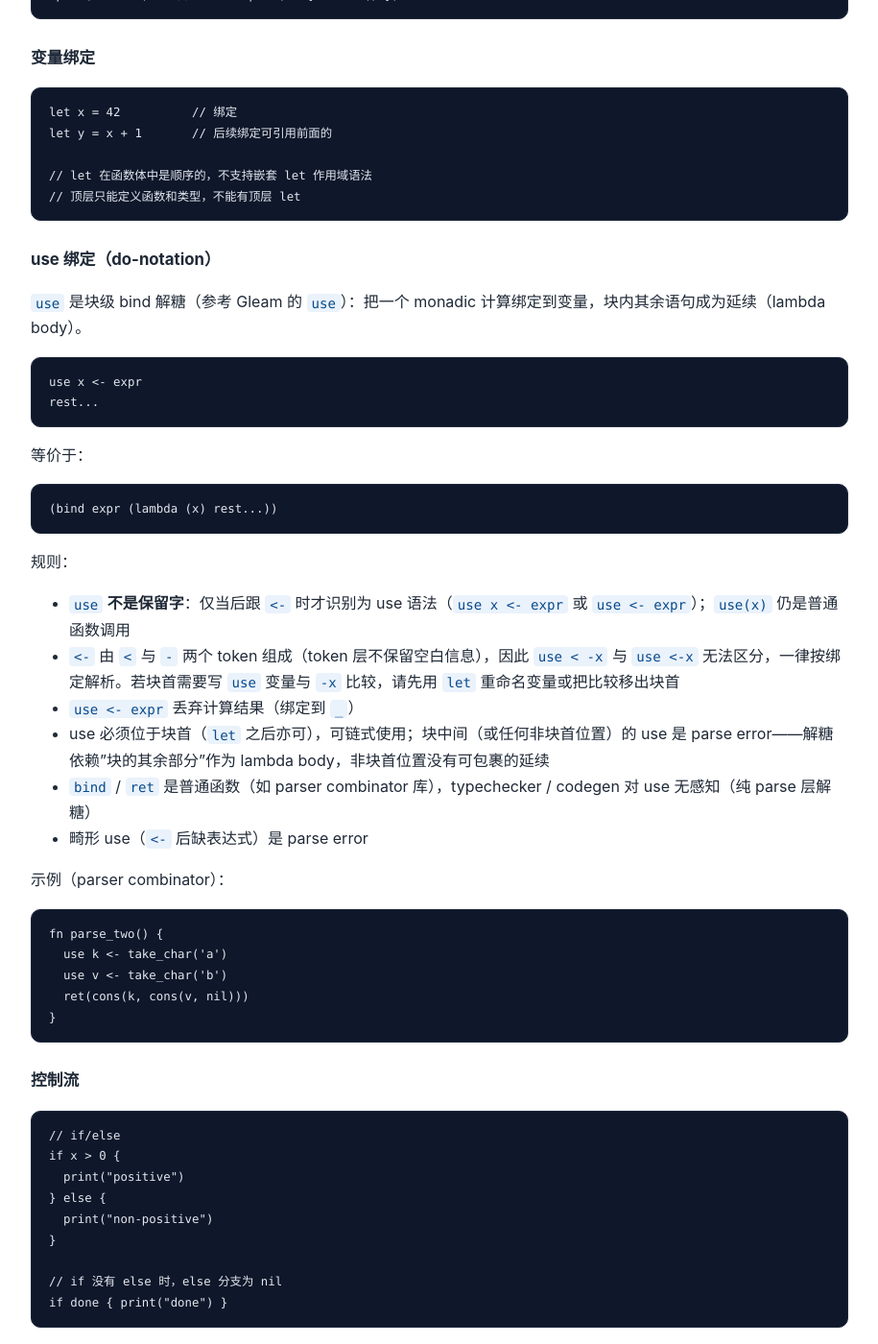
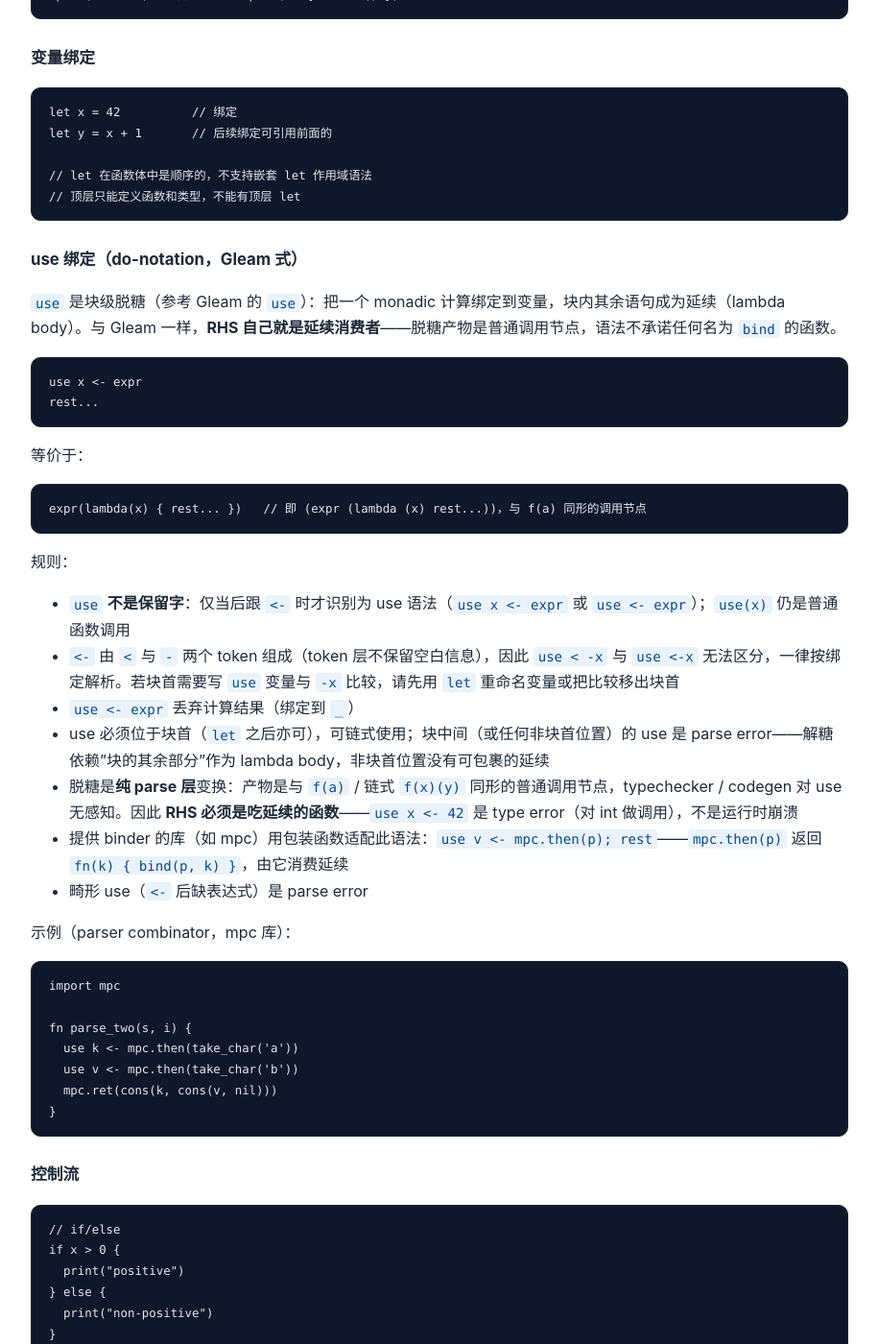
Before and after one commit to tiancaiamao/tinyactor, a Jekyll site: the page built from docs/ta-language-spec.md, in a window 1280 px wide and 1400 px high, scrolled down 1997 px. Shown: the whole window at 96% size, without its empty margins (182-1097 px from the left). Built offline with Jekyll 4.4.1, drawn with Linux system fonts in a browser that asks for light colours; our own code applies the rules of GitHub Pages for plain Markdown files.

Commit message:
use: desugar to direct call, drop the bare-bind convention (fixes #93) (#95)
Gleam-style: 'use x <- e; rest' now desugars to the ordinary call node
(e (lambda (x) rest)) — the RHS itself consumes the continuation; the
syntax no longer promises any function named bind.

- parser: block/expression use desugaring emits a plain call AST shape;
  internal head (use . bind) -> (use . use); no 'bind residue anywhere
- typecheck: expression-headed calls ((f x) y ...) now infer the callee
  and unify against the arrow (previously fresh var, silently unchecked);
  required so 'use x <- 42' is a compile-time 'cannot unify int with
  'a -> 'b'. No use special-casing. codegen untouched.
- mpc: add pub fn then(p) as the binder-friendly wrapper
- migrate json.ta, use-basic, mpc-basic, mpc-json; use-neg-basic.ta was
  a positive 'glued negative literal' test whose RHS is now int, moved
  to use-neg-basic-errors.ta (per-case fns per #90); parse-shape coverage
  moved into parser-ast.ta
- spec: use section rewritten for the Gleam semantics
- behavior verified byte-identical vs baseline for all migrated tests;
  bootstrap fixed point x2; make test all categories Failed: 0

Eval: .pge/eval-use-gleam.md PASS 7/7

````diff
--- a/docs/ta-language-spec.md
+++ b/docs/ta-language-spec.md
@@ -79,9 +79,9 @@ let y = x + 1       // 后续绑定可引用前面的
 // 顶层只能定义函数和类型，不能有顶层 let
 ```
 
-### use 绑定（do-notation）
+### use 绑定（do-notation，Gleam 式）
 
-`use` 是块级 bind 解糖（参考 Gleam 的 `use`）：把一个 monadic 计算绑定到变量，块内其余语句成为延续（lambda body）。
+`use` 是块级脱糖（参考 Gleam 的 `use`）：把一个 monadic 计算绑定到变量，块内其余语句成为延续（lambda body）。与 Gleam 一样，**RHS 自己就是延续消费者**——脱糖产物是普通调用节点，语法不承诺任何名为 `bind` 的函数。
 
 ```ta
 use x <- expr
@@ -91,7 +91,7 @@ rest...
 等价于：
 
 ```ta
-(bind expr (lambda (x) rest...))
+expr(lambda(x) { rest... })   // 即 (expr (lambda (x) rest...))，与 f(a) 同形的调用节点
 ```
 
 规则：
@@ -100,16 +100,19 @@ rest...
 - `<-` 由 `<` 与 `-` 两个 token 组成（token 层不保留空白信息），因此 `use < -x` 与 `use <-x` 无法区分，一律按绑定解析。若块首需要写 `use` 变量与 `-x` 比较，请先用 `let` 重命名变量或把比较移出块首
 - `use <- expr` 丢弃计算结果（绑定到 `_`）
 - use 必须位于块首（`let` 之后亦可），可链式使用；块中间（或任何非块首位置）的 use 是 parse error——解糖依赖"块的其余部分"作为 lambda body，非块首位置没有可包裹的延续
-- `bind` / `ret` 是普通函数（如 parser combinator 库），typechecker / codegen 对 use 无感知（纯 parse 层解糖）
+- 脱糖是**纯 parse 层**变换：产物是与 `f(a)` / 链式 `f(x)(y)` 同形的普通调用节点，typechecker / codegen 对 use 无感知。因此 **RHS 必须是吃延续的函数**——`use x <- 42` 是 type error（对 int 做调用），不是运行时崩溃
+- 提供 binder 的库（如 mpc）用包装函数适配此语法：`use v <- mpc.then(p); rest`——`mpc.then(p)` 返回 `fn(k) { bind(p, k) }`，由它消费延续
 - 畸形 use（`<-` 后缺表达式）是 parse error
 
-示例（parser combinator）：
+示例（parser combinator，mpc 库）：
 
 ```ta
-fn parse_two() {
-  use k <- take_char('a')
-  use v <- take_char('b')
-  ret(cons(k, cons(v, nil)))
+import mpc
+
+fn parse_two(s, i) {
+  use k <- mpc.then(take_char('a'))
+  use v <- mpc.then(take_char('b'))
+  mpc.ret(cons(k, cons(v, nil)))
 }
 ```
 
````
Also changed, not shown: 13 other files.
